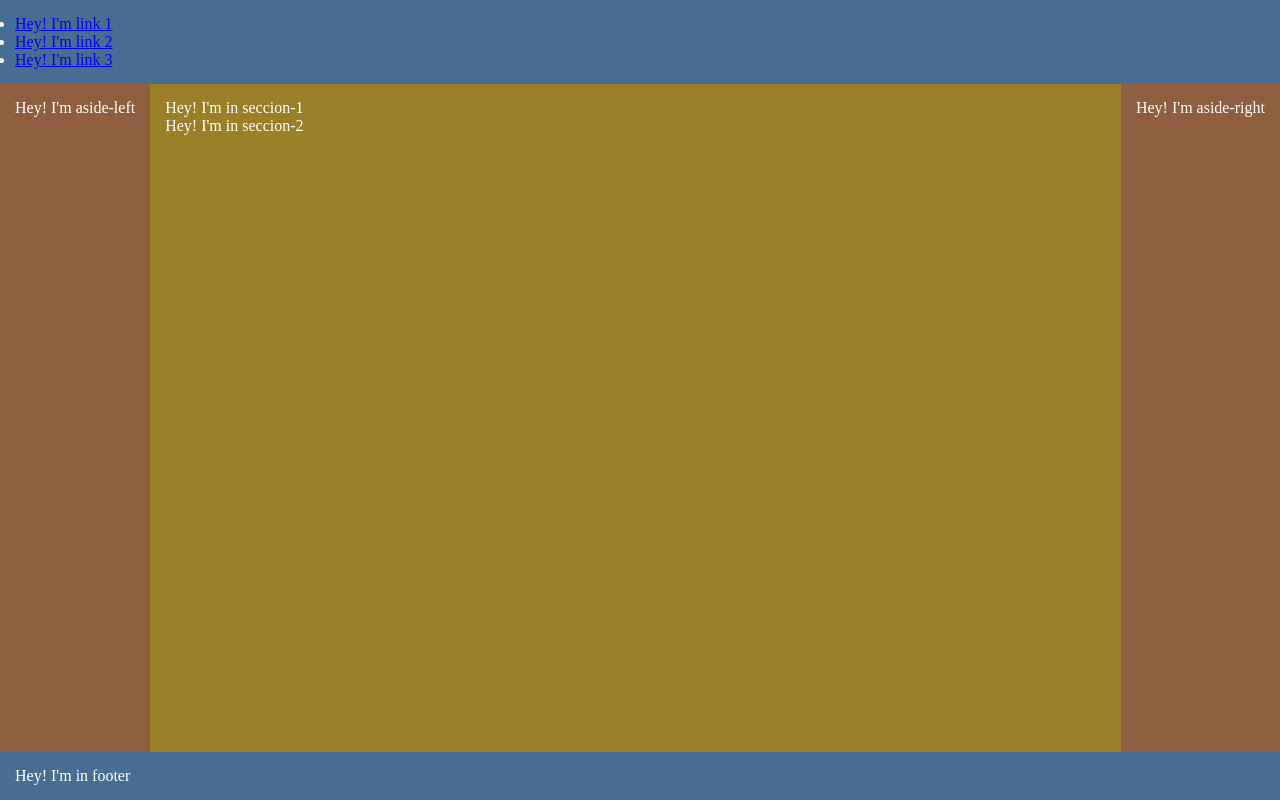
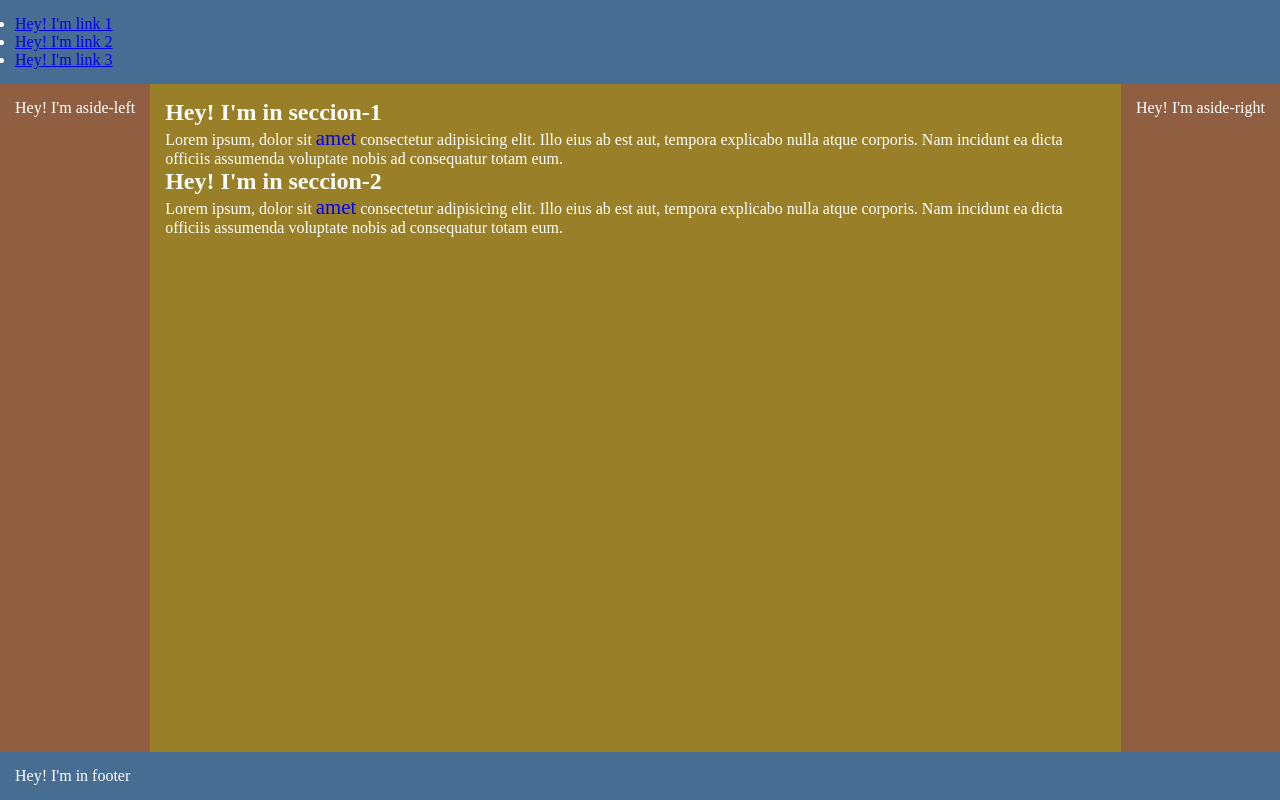
Before and after one commit to Diegodenac/TecWeb_p3, a plain HTML site: page index.html in a window 1280 px wide. Drawn offline with Linux system fonts and the light colour scheme.

Commit message:
Changes in sections

```diff
--- a/index.html
+++ b/index.html
@@ -25,10 +25,12 @@
     <div id="main">
         <div id="article">
             <div id="secion-1">
-                Hey! I'm in seccion-1
+                <h2>Hey! I'm in seccion-1</h2>
+                <p>Lorem ipsum, dolor sit <span class="keyword">amet</span> consectetur adipisicing elit. Illo eius ab est aut, tempora explicabo nulla atque corporis. Nam incidunt ea dicta officiis assumenda voluptate nobis ad consequatur totam eum.</p>
             </div>
             <div id="seccion-2">
-                Hey! I'm in seccion-2
+                <h2>Hey! I'm in seccion-2</h2>
+                <p>Lorem ipsum, dolor sit <span class="keyword">amet</span> consectetur adipisicing elit. Illo eius ab est aut, tempora explicabo nulla atque corporis. Nam incidunt ea dicta officiis assumenda voluptate nobis ad consequatur totam eum.</p>
             </div>
         </div>
     </div>
```
